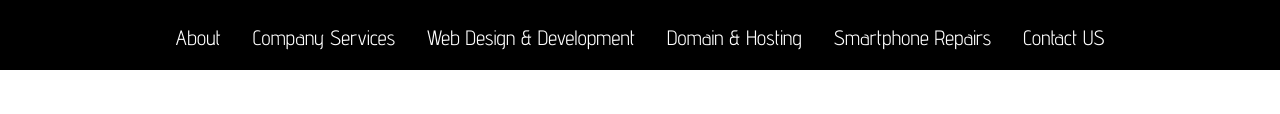
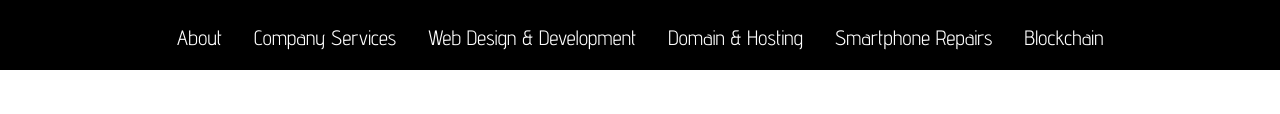
Before and after one commit to G-Kroon/-GKROON, a website: page index.html in a window 1280 px wide. Shown: the part 179-293 px from the top of the page. Drawn offline with Linux system fonts and the light colour scheme.

Commit message:
Update index.html
Signed-off-by: Jonathan Peters <72918619+QMS85@users.noreply.github.com>

```diff
--- a/index.html
+++ b/index.html
@@ -27,7 +27,7 @@
       <li><a href="web-design.html" data-tooltip="Web Design & Development">Web Design & Development</a></li>
       <li><a href="domains-hosting.html" data-tooltip="Check Out Our Domain & Hosting Packages">Domain & Hosting</a></li>
       <li><a href="smartphone-repairs.html" data-tootip="We Offer Smartphone Repair Services">Smartphone Repairs</a></li>
-      <li><a href="contact.html" data-tooltip="Contact Us">Contact US</a></li>
+      <li><a href="blockchain.html" data-tooltip="blockchain">Blockchain</a></li>
 
   </nav>
 
```
